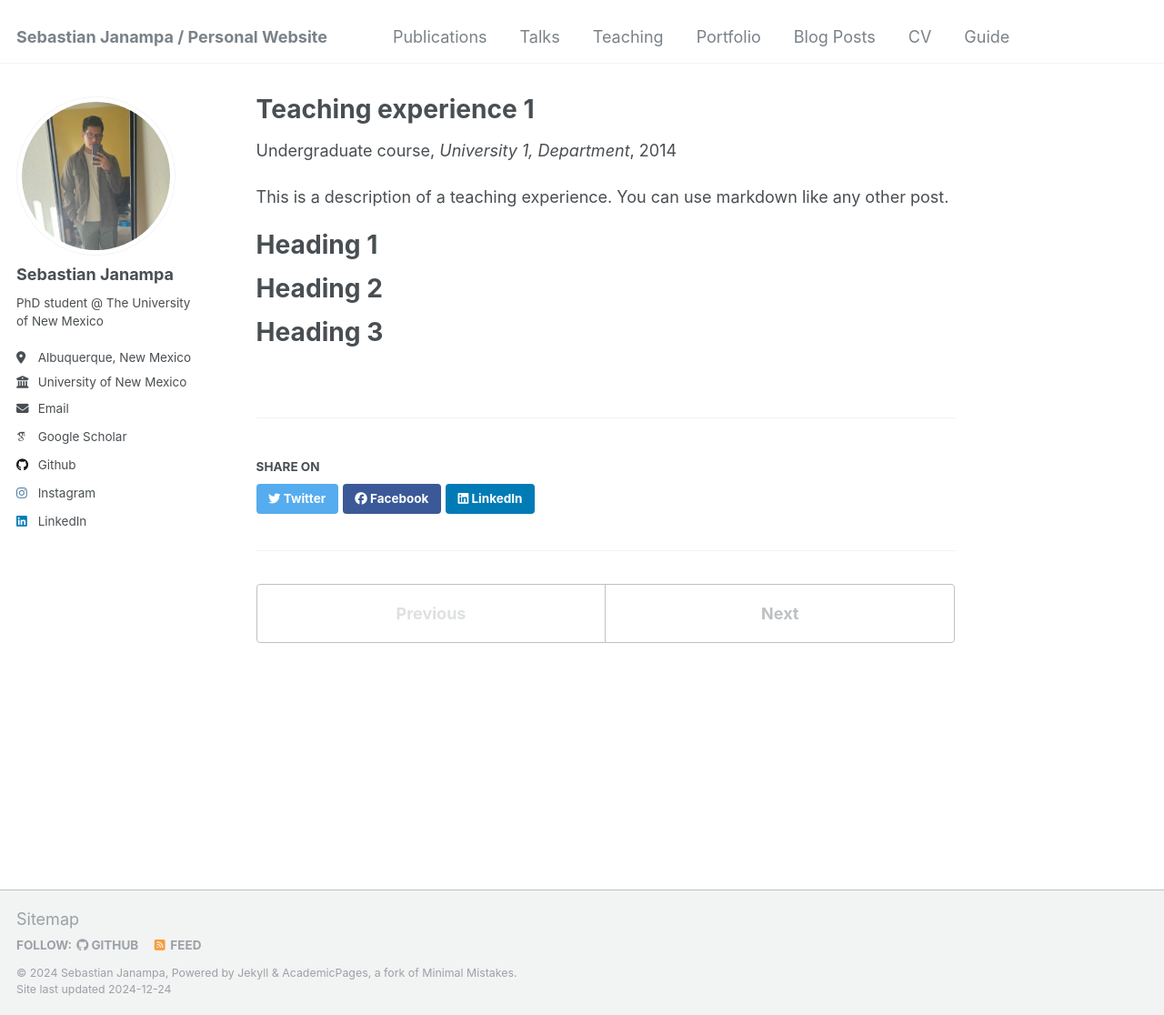
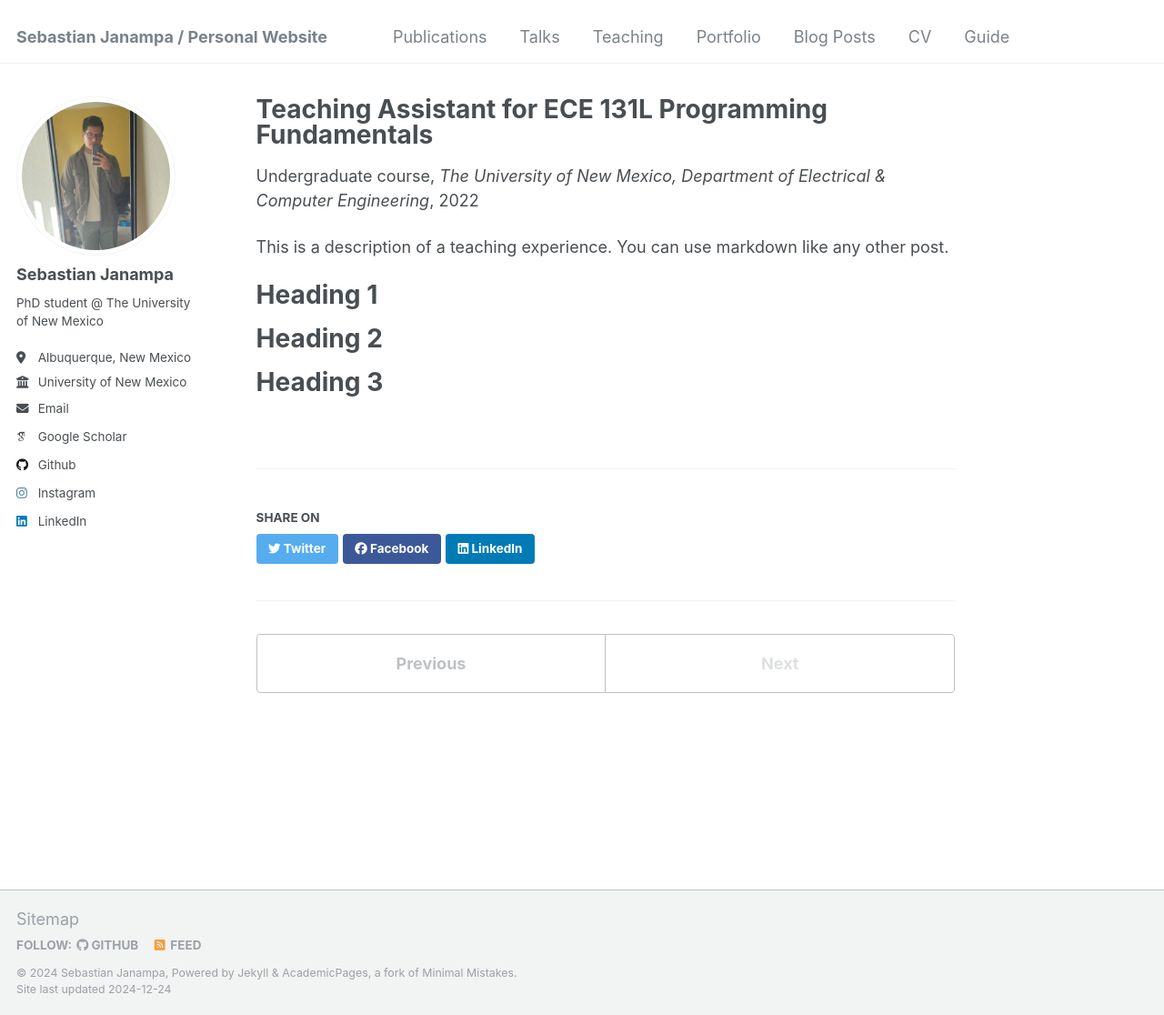
Before and after one commit to SebastianJanampa/SebastianJanampa.github.io, a Jekyll site: the page built from _teaching/2014-spring-teaching-1.md, in a window 1280 px wide and 1116 px high. Shown: the whole window at 91% size. Built offline with Jekyll 4.4.1, drawn with Linux system fonts in a browser that asks for light colours; some web fonts are replaced.

Commit message:
Update 2014-spring-teaching-1.md

```diff
--- a/_teaching/2014-spring-teaching-1.md
+++ b/_teaching/2014-spring-teaching-1.md
@@ -1,10 +1,9 @@
 ---
-title: "Teaching experience 1"
+title: "Teaching Assistant for ECE 131L Programming Fundamentals "
 collection: teaching
 type: "Undergraduate course"
-permalink: /teaching/2014-spring-teaching-1
-venue: "University 1, Department"
-date: 2014-01-01
+venue: "The University of New Mexico, Department of Electrical & Computer Engineering"
+date: 2022-01-01
 location: "City, Country"
 ---
 
```
